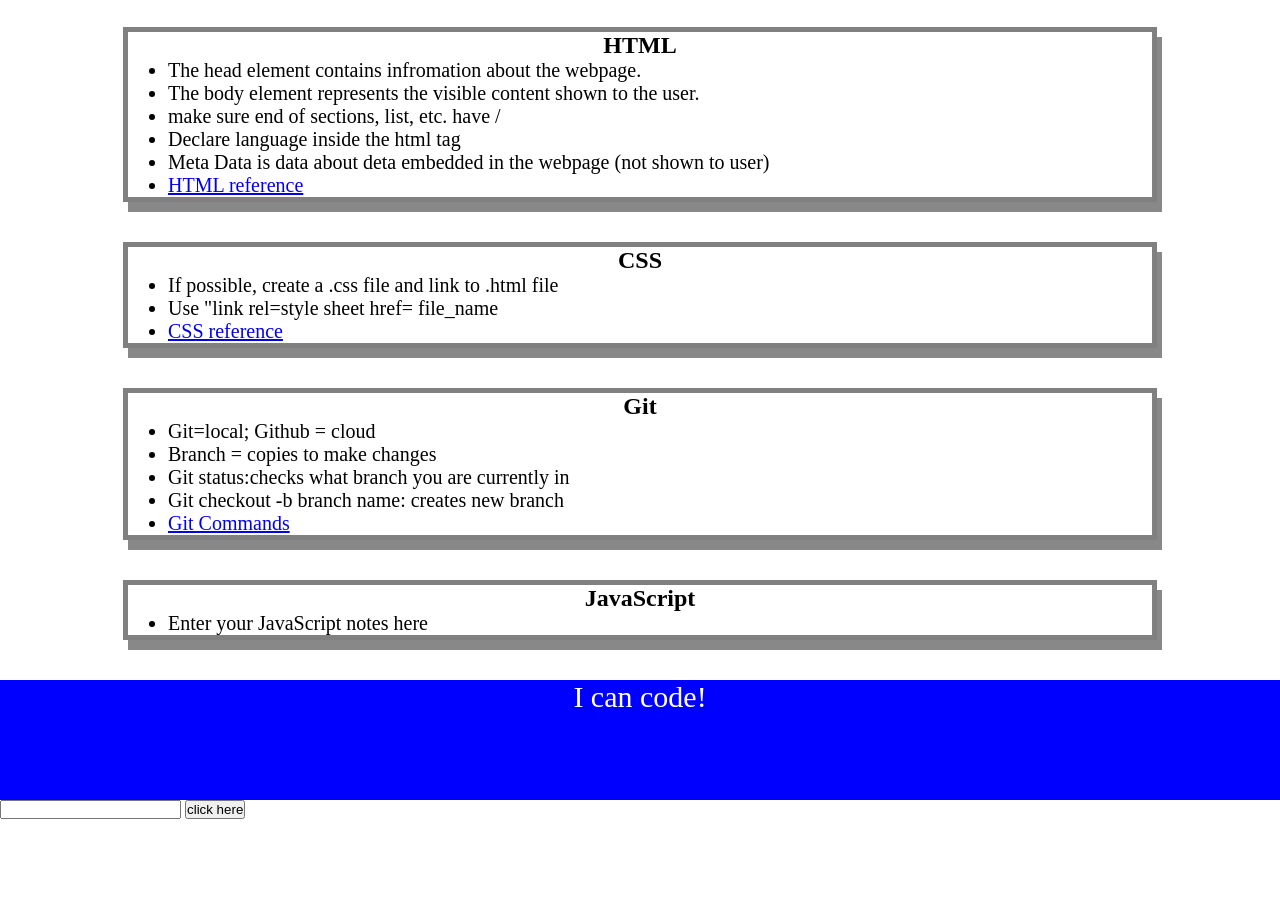
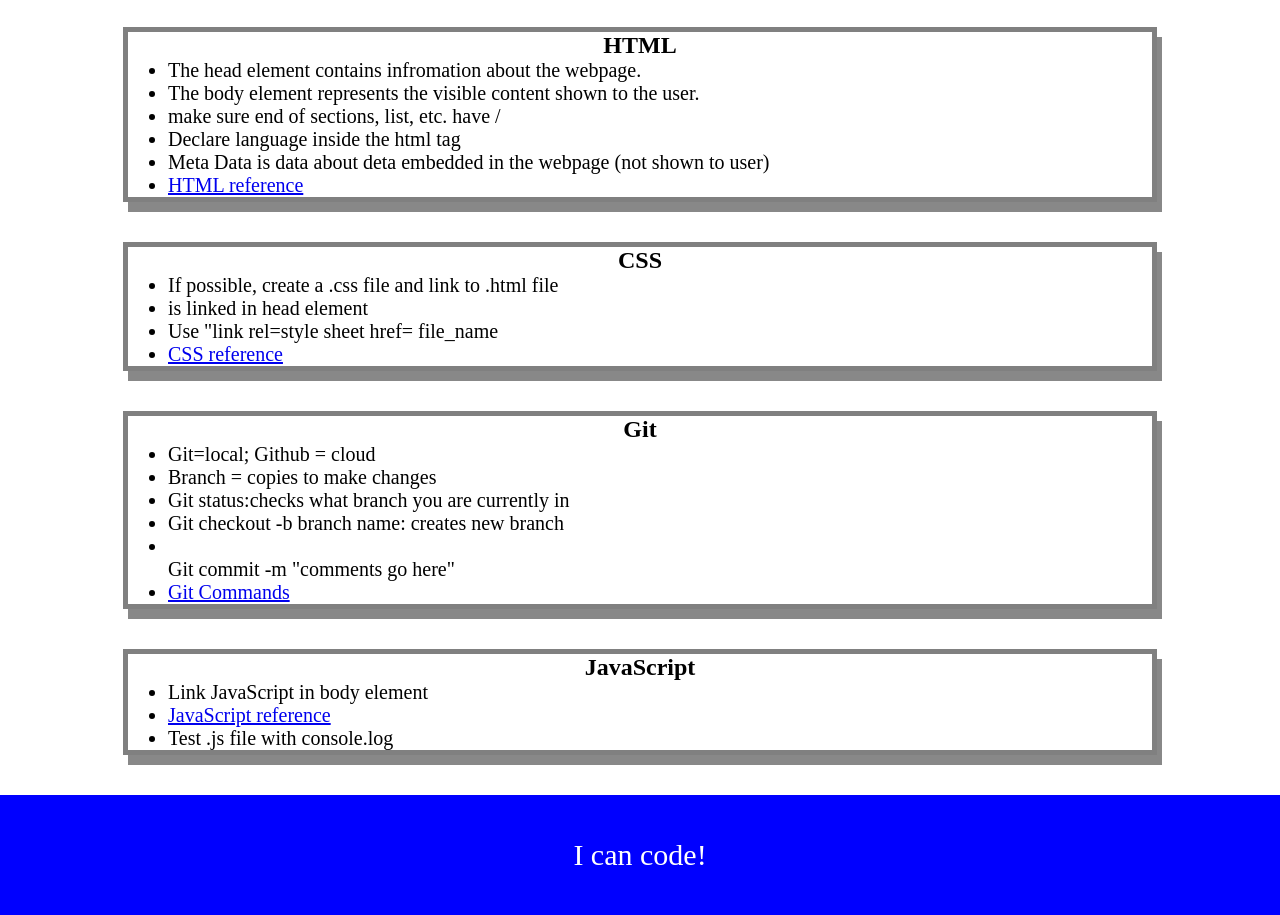
Before and after one commit to pmorris50/prework--study-guide, a plain HTML site: page index.html in a window 1280 px wide. Shown: the part 133-1048 px from the top of the page. Before the commit the page ends 952 px from the top, so only its background shows below. Drawn offline with Linux system fonts and the light colour scheme.

Commit message:
added script.js

```diff
--- a/assets/script.js
+++ b/assets/script.js
@@ -1,14 +1,25 @@
-var word = document.querySelector("#word")
-var button = document.querySelector("#dude")
-
-function palindrome(string){
-    var reversed = string.split("").reverse().join("")
-
-    if(reversed == string){
-        alert(`${word.value} is a palindrome`)
-    } else alert(`${word.value} is NOT a palindrome`)
+var topic ="HTML";
+/*
+if (topic === "HTML"){
+    console.log("Let's study HTML!");
+}
+else if (topic === "CSS"){
+    console.log ("Let's study CSS!");
+}
+else if (topic === "Git"){
+    console.log ("Let's study Git!");
 }
 
-button.addEventListener("click", () => {
-    palindrome(word.value)
-})
+else if (topic === "JavaScript"){
+    console.log ("Let's study JavaScript!");
+}
+
+else {
+    console.log ("Please try again!");
+}
+*/
+
+var topics =["HTML", "CSS", "Git", "JavaScript"];
+for(var x = 0; x <topics.length; x++) {
+    console.log(topics[x]);
+}
--- a/assets/style.css
+++ b/assets/style.css
@@ -2,11 +2,17 @@
     margin: 0;
     padding: 0;
 }
+
+
 header, footer {
     width: 100%;
     height: 120px;
     background-color: blue;
     color: white;
+    display: flex;
+    flex-direction: column;
+    justify-content: center;
+    align-items: center;
 
 
 }
@@ -27,10 +33,10 @@ ul {padding-left: 40px;
 }
 
 
-
 p {
     text-align: center;
     font-size: 30px;
+
 }
 .card {
     width: 80%;
--- a/index.html
+++ b/index.html
@@ -1,6 +1,7 @@
 <!DOCTYPE html>
 <html lang="en">
   <head>
+
     <link rel="stylesheet" href= "./assets/style.css">
     <meta charset="UTF-8" />
     <meta http-equiv="X-UA-Compatible" content="IE=edge" />
@@ -11,6 +12,7 @@
     <header id="header">
       <h1>Prework Study Guide</h1>
       <img src="./assets/bowtie-cat.png" alt="Profile image of cat wearing a bow tie." />
+      <h2>✨ Open the Console to See What's Happening ✨</h2>
     </header>
     <main>
     </header>
@@ -31,6 +33,7 @@
         <h2>CSS</h2>
         <ul>
           <li>If possible, create a .css file and link to .html file</li>
+          <li>is linked in head element</li>
           <li>Use "link rel=style sheet href= file_name</li>
           <li><a href=https://www.w3schools.com/css/default.asp> CSS reference</a> </li>
         </ul>
@@ -42,9 +45,8 @@
           <li>Git=local; Github = cloud</li>
           <li>Branch = copies to make changes</li>
           <li>Git status:checks what branch you are currently in</li>
-          <li>Git checkout -b branch name: creates new branch
-
-          </li>
+          <li>Git checkout -b branch name: creates new branch<li>
+          </li>Git commit -m "comments go here"</li>
           <li><a href=https://www.freecodecamp.org/news/git-cheat-sheet/>Git Commands</a></li>
         </ul>
         </section>
@@ -54,7 +56,9 @@
   <section class="card" id="javascript-section">
     <h2>JavaScript</h2>
     <ul>
-      <li>Enter your JavaScript notes here</li>
+      <li>Link JavaScript in body element</li>
+      <li><a href=https://www.w3schools.com/js/default.asp> JavaScript reference</a></li>
+      <li>Test .js file with console.log</li>
     </ul>
     </section>
 
@@ -63,10 +67,12 @@
 
     <footer>
       <p>I can code!</p>
+
     </footer>
-    <input id="word">
-    <button id="dude">click here</button>
 
     <script src="./assets/script.js"></script>
+
+
+
   </body>
 </html>
```
Also changed, not shown: 1 other file.
